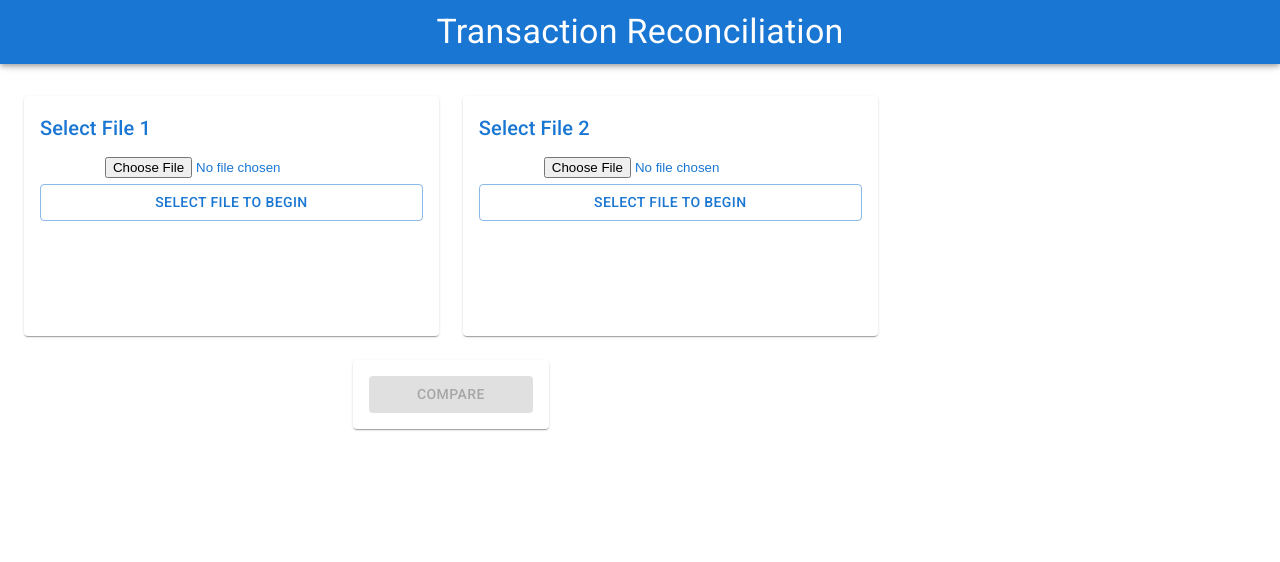
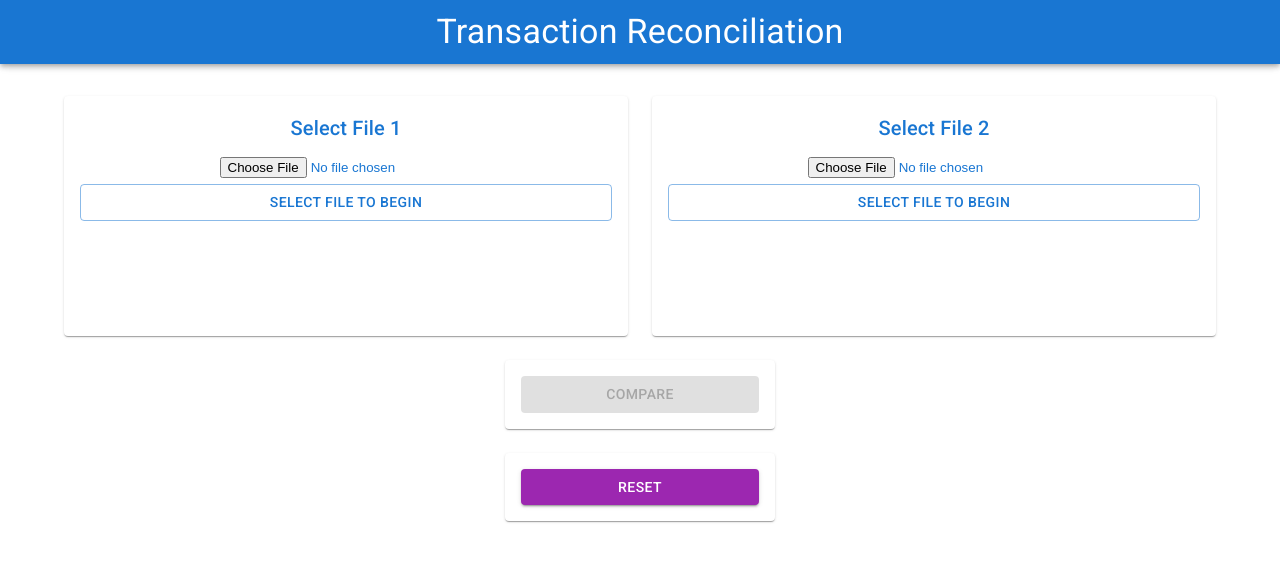
Before and after one commit to akalankapagoda/recon-ui, a React (Create React App) app: page / in a window 1280 px wide. Shown: the top 562 px of the page. Built offline with nearby package versions, Linux system fonts and the light colour scheme.

Commit message:
Add reset functinoality and UI fixes.

```diff
--- a/src/Store.js
+++ b/src/Store.js
@@ -1,12 +1,21 @@
-import { configureStore } from '@reduxjs/toolkit';
+import { configureStore, combineReducers } from '@reduxjs/toolkit';
 import sourceFileUploadSlice from './dashboard/fileupload/SourceFileUploadSlice';
 import targetFileUploadSlice from './dashboard/fileupload/TargetFileUploadSlice';
 import dashboardSlice from './dashboard/DashboardSlice';
 
+const combinedReducer = combineReducers({
+  sourceFileUpload: sourceFileUploadSlice,
+  targetFileUpload: targetFileUploadSlice,
+  dashboard: dashboardSlice
+});
+
+const rootReducer = (state, action) => {
+  if (action.type === 'dashboard/resetDashboard') {
+    state = undefined;
+  }
+  return combinedReducer(state, action);
+};
+
 export default configureStore({
-  reducer: {
-    sourceFileUpload: sourceFileUploadSlice,
-    targetFileUpload: targetFileUploadSlice,
-    dashboard: dashboardSlice
-  },
+  reducer: rootReducer,
 })
--- a/src/dashboard/Dashboard.js
+++ b/src/dashboard/Dashboard.js
@@ -13,7 +13,7 @@ import Paper from '@mui/material/Paper';
 import Link from '@mui/material/Link';
 import SourceFileUpload from './fileupload/SourceFileUpload.js';
 import TargetFileUpload from './fileupload/TargetFileUpload.js';
-import { startReconciliation, updateReconStatus, updateReconResults } from './DashboardSlice';
+import { startReconciliation, updateReconStatus, updateReconResults, resetDashboard } from './DashboardSlice';
 import { checkReconStatusAPI } from '../api/ReconAPI';
 import Results from './Results';
 
@@ -68,6 +68,10 @@ function DashboardContent() {
     dispatch(startReconciliation([sourceFilename, targetFilename]));
   }
 
+  function reset() {
+    dispatch(resetDashboard(true));
+  }
+
   async function checkReconResults(sourceFilename, targetFilename, dispatch) {
     const response = await checkReconStatusAPI(sourceFilename, targetFilename);
 
@@ -111,9 +115,10 @@ function DashboardContent() {
         </AppBar>
         <Box
           component="main"
+          sx={{ width: 1 }}
         >
           <Toolbar />
-          <Container maxWidth="100%" sx={{ mt: 4, mb: 4 }}>
+          <Container sx={{ mt: 4, mb: 4 }}>
             <Grid container spacing={3} justifyContent="center">
               {/* Source File */}
               <Grid item xs={6}>
@@ -141,7 +146,6 @@ function DashboardContent() {
                   <TargetFileUpload title="Select File 2" identifier="target" />
                 </Paper>
               </Grid>
-              {/* Target File */}
               <Grid item xs={4}></Grid>
               <Grid item xs={3}>
                 <Paper
@@ -152,6 +156,19 @@ function DashboardContent() {
                   }}
                 >
                   <Button disabled={buttonDisabled} variant='contained' color={color} xs={3} onClick={() => compare()} >{label}</Button>
+                </Paper>
+              </Grid>
+              <Grid item xs={4}></Grid>
+              <Grid item xs={4}></Grid>
+              <Grid item xs={3}>
+                <Paper
+                  sx={{
+                    p: 2,
+                    display: 'flex',
+                    flexDirection: 'column',
+                  }}
+                >
+                  <Button variant='contained' color='secondary' xs={3} onClick={() => reset()} >Reset</Button>
                 </Paper>
               </Grid>
               <Grid item xs={4}></Grid>
--- a/src/dashboard/DashboardSlice.js
+++ b/src/dashboard/DashboardSlice.js
@@ -10,10 +10,11 @@ export const startReconciliation = createAsyncThunk(
   )
 
 export const dashboardSlice = createSlice({
-  name: 'sourceFileUpload',
+  name: 'dashboard',
   initialState: {
       reconStatus : 'NONE',
-      reconResults : null
+      reconResults : null,
+      resetDashboard: false
 
   },
   reducers: {
@@ -22,6 +23,9 @@ export const dashboardSlice = createSlice({
     },
     updateReconResults: (state, action) => {
       state.reconResults = action.payload
+    },
+    resetDashboard: (state, action) => {
+      // Will be handled by the root reducer
     },
   },
   extraReducers: {
@@ -37,6 +41,6 @@ export const dashboardSlice = createSlice({
   },
 })
 
-export const { dashboardReducer, updateReconStatus, updateReconResults } = dashboardSlice.actions
+export const { dashboardReducer, updateReconStatus, updateReconResults, resetDashboard } = dashboardSlice.actions
 
 export default dashboardSlice.reducer
--- a/src/dashboard/Results.js
+++ b/src/dashboard/Results.js
@@ -12,7 +12,7 @@ export default function results(props) {
     return (
         <React.Fragment>
             <Grid item xs={12}></Grid>
-            <Grid item xs={1}>
+            <Grid item xs={2}>
                 <Paper sx={{ p: 2, display: 'flex', flexDirection: 'column' }}>
                     <Title>Results</Title>
                 </Paper>
@@ -20,9 +20,9 @@ export default function results(props) {
             <Grid item xs={12}></Grid>
             <Grid item xs={12}>
                 <Paper elevation={5} sx={{ p: 2, display: 'flex', flexDirection: 'column' }}>
-                    <Title>File 1 Records Count : {results.sourceRecordsCount} </Title>
-                    <Title>File 2 Records Count : {results.targetRecordsCount} </Title>
-                    <Title>Match Count : {results.matchCount} </Title>
+                    <Title>{results.source} Records Count : {results.sourceRecordsCount} </Title>
+                    <Title>{results.target} Records Count : {results.targetRecordsCount} </Title>
+                    <Title>Matched Records Count : {results.matchCount} </Title>
                 </Paper>
             </Grid>
             <Grid item xs={12}>
--- a/src/dashboard/Title.js
+++ b/src/dashboard/Title.js
@@ -4,7 +4,7 @@ import Typography from '@mui/material/Typography';
 
 function Title(props) {
   return (
-    <Typography component="h2" variant="h6" color="primary" gutterBottom>
+    <Typography component="h2" variant="h6" color="primary" gutterBottom align="center" >
       {props.children}
     </Typography>
   );
--- a/src/dashboard/Transactions.js
+++ b/src/dashboard/Transactions.js
@@ -1,15 +1,11 @@
 import * as React from 'react';
-import Link from '@mui/material/Link';
 import Table from '@mui/material/Table';
+import TableContainer from '@mui/material/TableContainer';
 import TableBody from '@mui/material/TableBody';
 import TableCell from '@mui/material/TableCell';
 import TableHead from '@mui/material/TableHead';
 import TableRow from '@mui/material/TableRow';
 import Title from './Title';
-
-function preventDefault(event) {
-  event.preventDefault();
-}
 
 export default function Transactions(props) {
 
@@ -54,7 +50,8 @@ export default function Transactions(props) {
   return (
     <React.Fragment>
       <Title>{props.title}</Title>
-      <Table size="small">
+      <TableContainer sx={{ maxHeight: 440 }}>
+      <Table size="small" stickyHeader >
         <TableHead>
           <TableRow>
             <TableCell>Transaction Id</TableCell>
@@ -76,6 +73,7 @@ export default function Transactions(props) {
           ))}
         </TableBody>
       </Table>
+      </TableContainer>
     </React.Fragment>
   );
 }
--- a/src/dashboard/fileupload/SourceFileUpload.js
+++ b/src/dashboard/fileupload/SourceFileUpload.js
@@ -1,4 +1,5 @@
 import * as React from 'react';
+import { useRef } from "react";
 import { useSelector, useDispatch } from 'react-redux';
 import { uploadFile, setFilename, updateUploadStatus } from './SourceFileUploadSlice';
 import Button from '@mui/material/Button'
@@ -7,9 +8,15 @@ import { checkUploadStatusAPI } from '../../api/ReconAPI';
 
   export default function SourceFileUpload(props) {
 
+    const sourceRef = useRef();
+
     const uploadStatus = useSelector((state) => state.sourceFileUpload.uploadStatus);
     const filename = useSelector((state) => state.sourceFileUpload.filename);
     const dispatch = useDispatch();
+
+    if (sourceRef.current && uploadStatus === 'NONE') {
+      sourceRef.current.value = "";
+    }
 
     const variant = uploadStatus === 'NONE' ? 'outlined' : 'contained';
     const color = uploadStatus === 'NONE' ? 'primary' : uploadStatus === 'SUCCESS' ? 'success' :  uploadStatus === 'ERROR' ? 'error' : 'secondary';
@@ -24,7 +31,7 @@ import { checkUploadStatusAPI } from '../../api/ReconAPI';
         <Title>{props.title}</Title>
         <Button
             label='Select File'>
-            <input type="file" onChange={(event) => onFileChange(event, dispatch)} />
+            <input type="file" ref={sourceRef} onChange={(event) => onFileChange(event, dispatch)} />
         </Button>
         <Button fullWidth variant={variant} color={color}>{label}</Button>
       </React.Fragment>
--- a/src/dashboard/fileupload/TargetFileUpload.js
+++ b/src/dashboard/fileupload/TargetFileUpload.js
@@ -3,6 +3,7 @@
 * We need to use namespaces to differentiate statuses of similar components if we want to reuse the same component with redux.
 */
 import * as React from 'react';
+import { useRef } from "react";
 import { useSelector, useDispatch } from 'react-redux';
 import { uploadFile, setFilename, updateUploadStatus } from './TargetFileUploadSlice';
 import Button from '@mui/material/Button'
@@ -11,9 +12,15 @@ import { checkUploadStatusAPI } from '../../api/ReconAPI';
 
   export default function FileUpload(props) {
 
+    const targetRef = useRef();
+
     const uploadStatus = useSelector((state) => state.targetFileUpload.uploadStatus);
     const filename = useSelector((state) => state.targetFileUpload.filename);
     const dispatch = useDispatch();
+
+    if (targetRef.current && uploadStatus === 'NONE') {
+      targetRef.current.value = "";
+    }
 
     const variant = uploadStatus === 'NONE' ? 'outlined' : 'contained';
     const color = uploadStatus === 'NONE' ? 'primary' : uploadStatus === 'SUCCESS' ? 'success' :  uploadStatus === 'ERROR' ? 'error' : 'secondary';
@@ -28,7 +35,7 @@ import { checkUploadStatusAPI } from '../../api/ReconAPI';
         <Title>{props.title}</Title>
         <Button
             label='Select File'>
-            <input type="file" onChange={(event) => onFileChange(event, dispatch)} />
+            <input type="file" ref={targetRef}  onChange={(event) => onFileChange(event, dispatch)} />
         </Button>
         <Button variant={variant} color={color}>{label}</Button>
       </React.Fragment>
--- a/src/dashboard/fileupload/sourceFileUploadSlice.js
+++ b/src/dashboard/fileupload/sourceFileUploadSlice.js
@@ -32,7 +32,7 @@ export const sourceFileUploadSlice = createSlice({
       state.uploadStatus = 'UPLOADED';
     },
     [uploadFile.rejected]: (state) => {
-        state.uploadStatus = 'FAIL';
+        state.uploadStatus = 'ERROR';
     },
   },
 })
--- a/src/dashboard/fileupload/targetFileUploadSlice.js
+++ b/src/dashboard/fileupload/targetFileUploadSlice.js
@@ -36,7 +36,7 @@ extraReducers: {
     state.uploadStatus = 'UPLOADED';
   },
   [uploadFile.rejected]: (state) => {
-      state.uploadStatus = 'FAIL';
+      state.uploadStatus = 'ERROR';
   },
 },
 })
```
